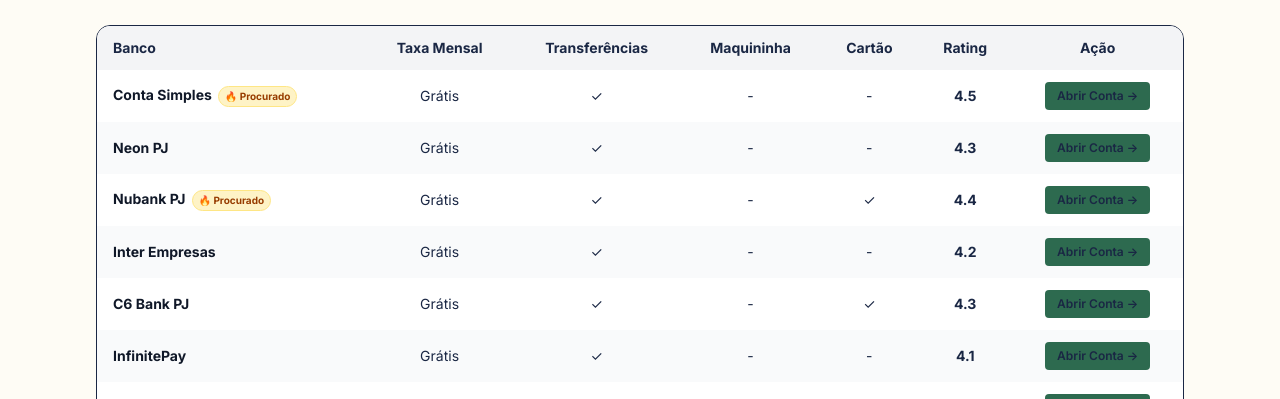
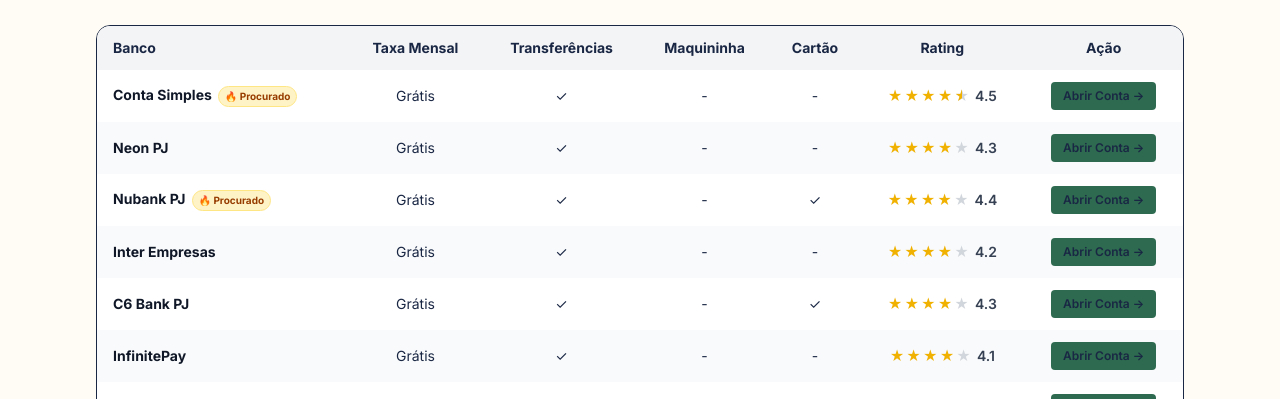
Before and after one commit to vitormdandrade/t3-mei-tools, a Next.js app: page /melhores/melhores-contas-pj-mei in a window 1280 px wide. Shown: the part 401-800 px from the top of the page. Built offline with nearby package versions, Linux system fonts and the light colour scheme; no server answers.

Commit message:
CRO: add visual StarRating component to comparison pages

```diff
--- a/app/melhores/melhores-contas-pj-mei/Client.tsx
+++ b/app/melhores/melhores-contas-pj-mei/Client.tsx
@@ -4,6 +4,7 @@ import { useState, useMemo } from 'react';
 import fintechs from '@/data/fintechs.json';
 import { AffiliateCta } from '@/components/AffiliateCta';
 import { buildAffiliateUrl } from '@/config/affiliates';
+import StarRating from '@/components/StarRating';
 
 type SortMode = 'default' | 'rating' | 'fee';
 
@@ -87,7 +88,9 @@ export default function MelhoresContasPJ() {
                 <td className="px-4 py-3 text-center text-sm">
                   {f.highlights.some(h => h.includes('artão')) ? '✓' : '-'}
                 </td>
-                <td className="px-4 py-3 text-center font-bold">{f.rating}</td>
+                <td className="px-4 py-3 text-center">
+                  <StarRating rating={f.rating} size="sm" />
+                </td>
                 <td className="px-4 py-3 text-center">
                   <AffiliateCta
                     href={buildAffiliateUrl(f.id, f.affiliate_url)}
@@ -122,7 +125,7 @@ export default function MelhoresContasPJ() {
                   </div>
                   <p className="text-sm text-gray-600 dark:text-gray-400">{f.best_for}</p>
                 </div>
-                <div className="text-2xl font-bold text-yellow-500 dark:text-yellow-400">{f.rating}★</div>
+                <div className="text-yellow-500 dark:text-yellow-400"><StarRating rating={f.rating} size="md" showNumber={false} /></div>
               </div>
 
               <p className="text-gray-700 dark:text-gray-300 text-sm mb-4">{f.description_pt}</p>
--- /dev/null
+++ b/src/components/StarRating.tsx
@@ -0,0 +1,40 @@
+'use client';
+
+interface StarRatingProps {
+  rating: number;
+  max?: number;
+  size?: 'sm' | 'md' | 'lg';
+  showNumber?: boolean;
+}
+
+const sizeClasses = {
+  sm: 'text-sm',
+  md: 'text-base',
+  lg: 'text-xl',
+};
+
+export default function StarRating({ rating, max = 5, size = 'md', showNumber = true }: StarRatingProps) {
+  const fullStars = Math.floor(rating);
+  const hasHalf = rating - fullStars >= 0.5;
+  const emptyStars = max - fullStars - (hasHalf ? 1 : 0);
+
+  return (
+    <span className={`inline-flex items-center gap-0.5 ${sizeClasses[size]}`} title={`${rating} de ${max}`}>
+      {Array.from({ length: fullStars }).map((_, i) => (
+        <span key={`full-${i}`} className="text-yellow-500 dark:text-yellow-400">★</span>
+      ))}
+      {hasHalf && (
+        <span className="text-yellow-500 dark:text-yellow-400 relative">
+          <span className="absolute inset-0 overflow-hidden" style={{ width: '50%' }}>★</span>
+          <span className="text-gray-300 dark:text-gray-600">★</span>
+        </span>
+      )}
+      {Array.from({ length: emptyStars }).map((_, i) => (
+        <span key={`empty-${i}`} className="text-gray-300 dark:text-gray-600">★</span>
+      ))}
+      {showNumber && (
+        <span className="ml-1 font-semibold text-gray-700 dark:text-gray-300">{rating.toFixed(1)}</span>
+      )}
+    </span>
+  );
+}
```
